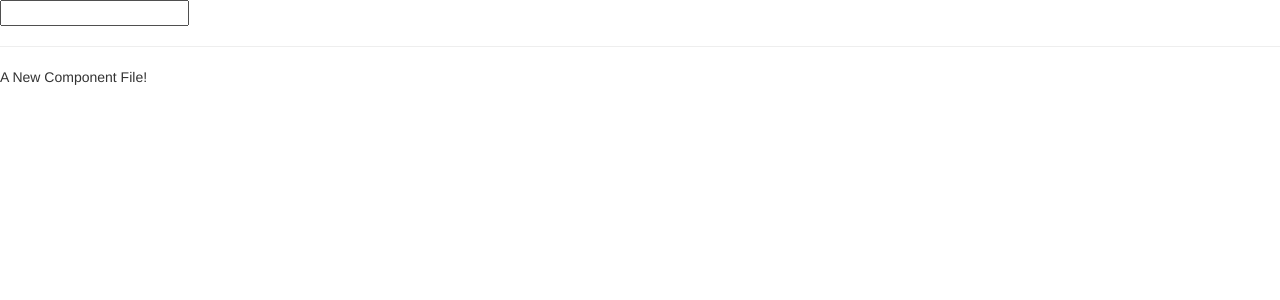
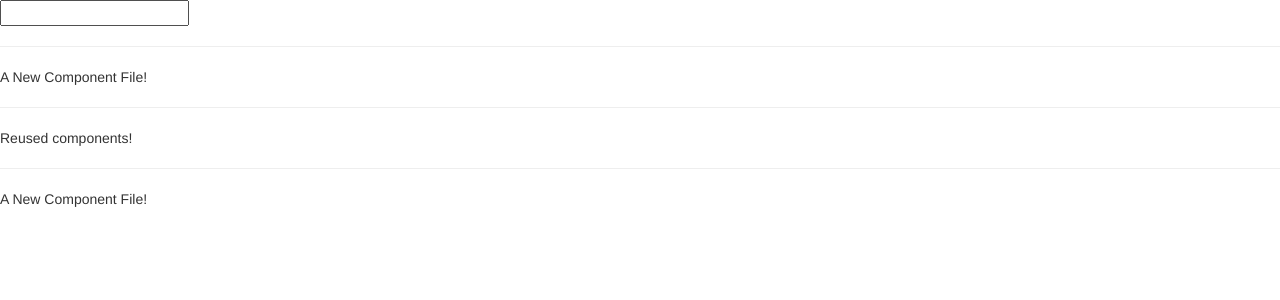
Before and after one commit to Naveen7892/angular-5-tutorial, an Angular app in the folder my-first-app/: page / in a window 1280 px wide. Shown: the top 300 px of the page. Built offline with nearby package versions, Linux system fonts and the light colour scheme.

Commit message:
Created components using 'ng g c servers' and reused component

```diff
--- a/my-first-app/src/app/app.component.html
+++ b/my-first-app/src/app/app.component.html
@@ -25,4 +25,4 @@
 
 <hr>
 
-<app-server></app-server>
+<app-servers></app-servers>
--- a/my-first-app/src/app/app.module.ts
+++ b/my-first-app/src/app/app.module.ts
@@ -4,11 +4,13 @@
 
 import { AppComponent } from './app.component';
 import { ServerComponent } from './Server/server.component';
+import { ServersComponent } from './servers/servers.component';
 
 @NgModule({
   declarations: [
     AppComponent,
-    ServerComponent
+    ServerComponent,
+    ServersComponent
   ],
   imports: [
     BrowserModule,
--- /dev/null
+++ b/my-first-app/src/app/servers/servers.component.html
@@ -0,0 +1,7 @@
+<app-server></app-server>
+
+<hr>
+Reused components!
+<hr>
+
+<app-server></app-server>
--- /dev/null
+++ b/my-first-app/src/app/servers/servers.component.ts
@@ -0,0 +1,15 @@
+import { Component, OnInit } from '@angular/core';
+
+@Component({
+  selector: 'app-servers',
+  templateUrl: './servers.component.html',
+  styleUrls: ['./servers.component.css']
+})
+export class ServersComponent implements OnInit {
+
+  constructor() { }
+
+  ngOnInit() {
+  }
+
+}
```
Also changed, not shown: my-first-app/src/app/servers/servers.component.css (added), 1 other file (tests, documents, lock files or other folders).
